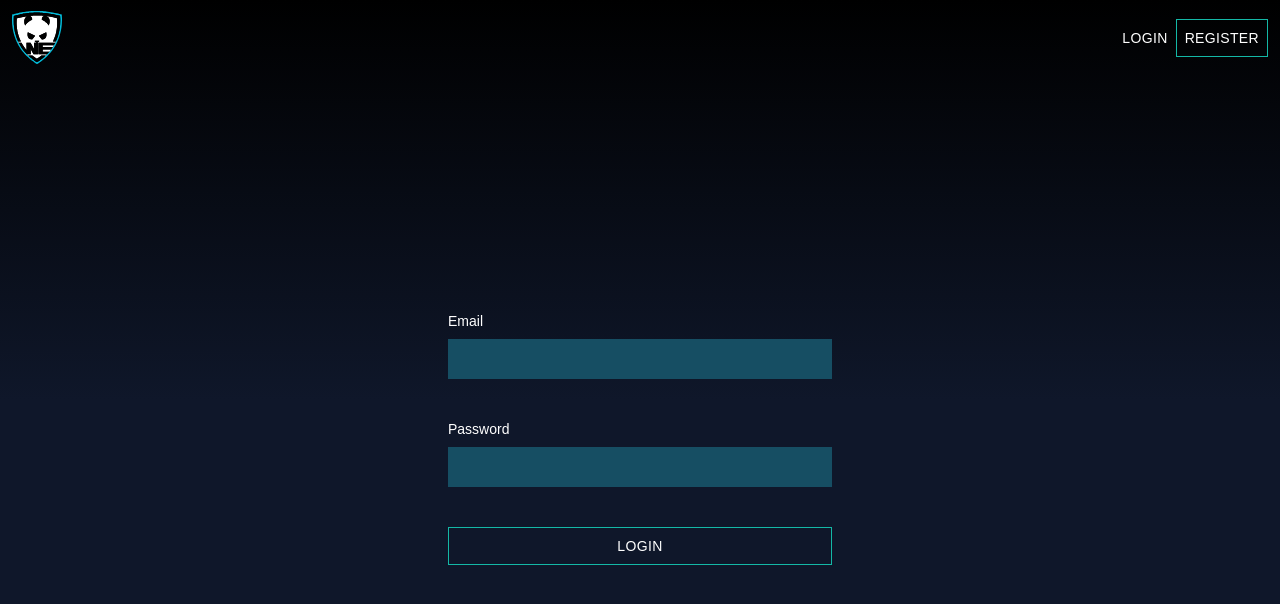
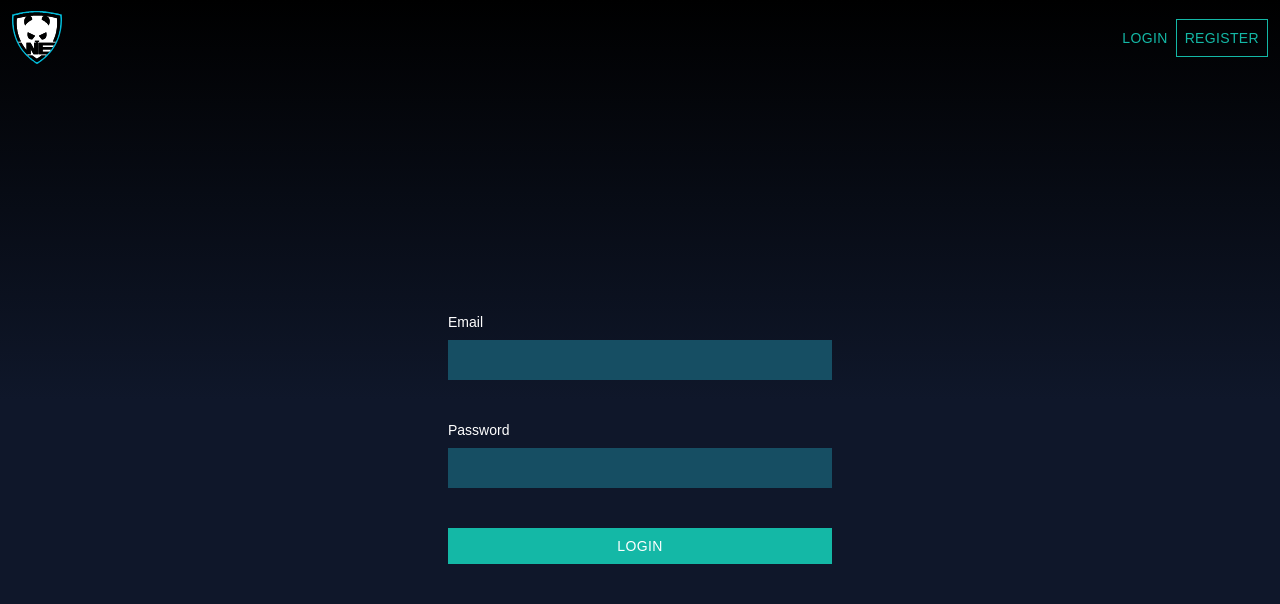
Before and after one commit to sbkjarmul/we-club-v2, a React (Vite) app in the folder client/: page /login in a window 1280 px wide. Shown: the top 604 px of the page. Built offline with nearby package versions, Linux system fonts and the light colour scheme.

Commit message:
Add styling for Button

```diff
--- a/client/src/presentation/components/shared/BaseButton.jsx
+++ b/client/src/presentation/components/shared/BaseButton.jsx
@@ -4,9 +4,10 @@ const BaseButton = ({ isOutlined, isBorderless, children, type }) => {
   return (
     <button
       className={`
-      p-2 uppercase tracking-wide font-thin text-sm bg-teal-500 text-white
-      ${isOutlined ? "border border-teal-500 bg-transparent text-teal-500" : ""}
-      ${isBorderless ? "bg-transparent border-0 text-teal-500" : ""}
+      p-2 uppercase tracking-wide font-thin text-sm bg-teal-500
+      ${isOutlined && "border border-teal-500 bg-transparent text-teal-500"}
+      ${isBorderless && "bg-transparent border-0 text-teal-500"}
+      ${!isOutlined && !isBorderless && "text-white"}
       `}
       type={type}
     >
--- a/client/src/presentation/pages/auth/Login.jsx
+++ b/client/src/presentation/pages/auth/Login.jsx
@@ -34,9 +34,7 @@ const Login = () => {
           error={errors.password}
         />
 
-        <BaseButton type="submit" isOutlined>
-          {authContent.actions.login}
-        </BaseButton>
+        <BaseButton type="submit">{authContent.actions.login}</BaseButton>
       </form>
     </div>
   );
```
